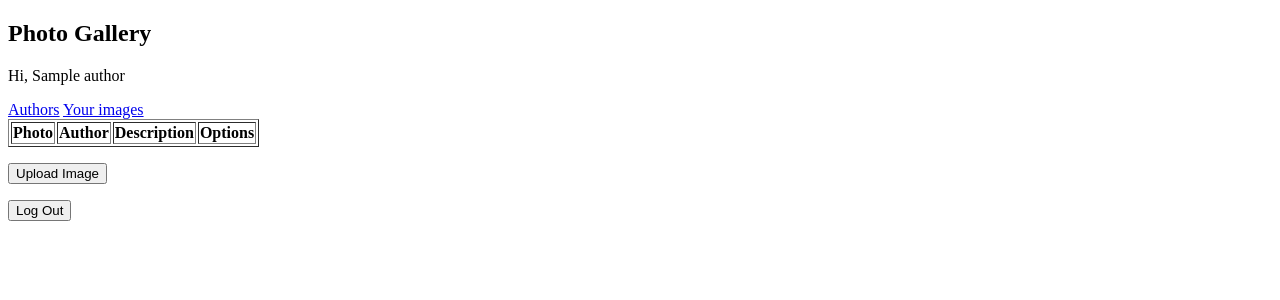
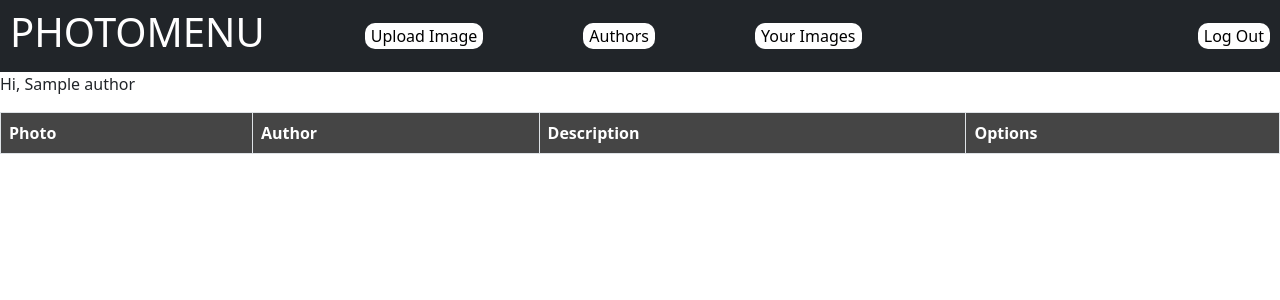
Before and after one commit to gamingamerman/photo_gallery, a PHP site: page /photo-page.php in a window 1280 px wide. Shown: the top 300 px of the page. Run offline with PHP 8.4, Linux system fonts and the light colour scheme; the visitor is signed in with stand-in values (Sample User, id 1); tables that the repository leaves empty or names only in its code hold one stand-in row (values such as "Sample post"); data that the repository does not hold is empty.

Commit message:
Stylized photo-page

```diff
--- a/authors.php
+++ b/authors.php
@@ -13,6 +13,7 @@ if (!isset($_SESSION["userID"])) {
   <meta charset="UTF-8">
   <meta http-equiv="X-UA-Compatible" content="IE=edge">
   <meta name="viewport" content="width=device-width, initial-scale=1.0">
+  <link rel="stylesheet" href="https://cdn.jsdelivr.net/npm/bootstrap@5.2.3/dist/css/bootstrap.min.css" integrity="sha384-rbsA2VBKQhggwzxH7pPCaAqO46MgnOM80zW1RWuH61DGLwZJEdK2Kadq2F9CUG65" crossorigin="anonymous">
   <title>PhotoMenu - Authors</title>
 </head>
 <body>
--- a/modify-photo.php
+++ b/modify-photo.php
@@ -44,6 +44,7 @@ endif;
   <meta http-equiv="X-UA-Compatible" content="IE=edge">
   <meta name="viewport" content="width=device-width, initial-scale=1.0">
   <title>PhotoMenu</title>
+  <link rel="stylesheet" href="https://cdn.jsdelivr.net/npm/bootstrap@5.2.3/dist/css/bootstrap.min.css" integrity="sha384-rbsA2VBKQhggwzxH7pPCaAqO46MgnOM80zW1RWuH61DGLwZJEdK2Kadq2F9CUG65" crossorigin="anonymous">
 </head>
 <body>
 <?php
--- a/photo-page.php
+++ b/photo-page.php
@@ -19,20 +19,70 @@ if (isset($_POST['logout'])) {
   <meta charset="UTF-8">
   <meta http-equiv="X-UA-Compatible" content="IE=edge">
   <meta name="viewport" content="width=device-width, initial-scale=1.0">
+  <link rel="stylesheet" href="https://cdn.jsdelivr.net/npm/bootstrap@5.2.3/dist/css/bootstrap.min.css" integrity="sha384-rbsA2VBKQhggwzxH7pPCaAqO46MgnOM80zW1RWuH61DGLwZJEdK2Kadq2F9CUG65" crossorigin="anonymous">
   <title>PhotoMenu</title>
+  <style>
+    .title {
+      color: white;
+      margin-left: 10px
+    }
+
+    .head-table{
+      background-color: #454545;
+      color: white;
+    }
+
+    .btn-border {
+      border: transparent;
+      color: black;
+      background-color: white;
+      border-radius: 10px;
+      margin-left: 100px
+    }
+
+    .logout {
+     margin-left:auto;
+     margin-right:10px
+    }
+
+    .centered {
+      text-align:center;
+    }
+
+    .btn-centered {
+      margin-top: 50%;
+
+    }
+
+    .btn-edit {
+      border: transparent;
+      color: white;
+      background-color: black;
+      border-radius: 5px;
+    }
+  </style>
 </head>
 <body>
-  <h2>Photo Gallery</h2>
+<header>
+    <nav class="navbar navbar-expand-lg navbar-dark bg-dark">
+      <h1 class="title">PHOTOMENU</h1>
+      <a href="upload-photo.php"><button class="btn-border">Upload Image</button></a>
+      <a href="authors.php" ><button class="btn-border">Authors</button></a>
+      <a href="your-images.php" ><button class="btn-border">Your Images</button></a>
+      <form action="" method="post" class="logout">
+        <button name="logout" class="btn-border">Log Out</button>
+      </form>
+    </nav>
+
+  </header>
   <?php
   $sql3 = 'SELECT * FROM authors WHERE id = ' . $_SESSION['userID'];
   $result3 = $link->query($sql3);
   $row3 = $result3->fetch_array();
   ?>
   <p>Hi, <?= $row3['name'] ?></p>
-  <a href="authors.php">Authors</a>
-  <a href="your-images.php">Your images</a>
-  <table border="1">
-    <thead>
+  <table border="1" class="table table-bordered">
+    <thead class="head-table">
       <th>Photo</th>
       <th>Author</th>
       <th>Description</th>
@@ -60,11 +110,12 @@ if (isset($_POST['logout'])) {
         <td><?= $row2['name'] ?></td>
         <td><?= $row['text'] ?></td>
 
-        <td>
+        <td class="centered">
           <?php
           if ($row['author_id'] == $_SESSION['userID']):
           ?>
-          <button><a href="modify-photo.php?id=<?= $row['id'] ?>">Edit</a></button>
+          <!-- <button class="btn-centered btn-edit"><a href="modify-photo.php?id=<?= $row['id'] ?>">Edit</a></button> -->
+          <a href="modify-photo.php?id=<?= $row['id'] ?>"><button class="btn-centered btn-edit">Edit</button></a>
           <?php else: ?>
           <p>You can't edit this image.</p>
           <?php endif; ?>
@@ -84,10 +135,8 @@ if (isset($_POST['logout'])) {
     </tbody>
   </table>
   <p>
-    <a href="upload-photo.php"><button>Upload Image</button></a>
-  <form action="" method="post">
-    <button name="logout">Log Out</button>
-  </form>
+
+
   </p>
 </body>
 </html>
--- a/upload-photo.php
+++ b/upload-photo.php
@@ -44,6 +44,7 @@ if(isset($_POST["send"])) {
     <meta http-equiv="X-UA-Compatible" content="IE=edge">
     <meta name="viewport" content="width=device-width, initial-scale=1.0">
     <title>PhotoMenu</title>
+    <link rel="stylesheet" href="https://cdn.jsdelivr.net/npm/bootstrap@5.2.3/dist/css/bootstrap.min.css" integrity="sha384-rbsA2VBKQhggwzxH7pPCaAqO46MgnOM80zW1RWuH61DGLwZJEdK2Kadq2F9CUG65" crossorigin="anonymous">
   </head>
   <body>
     <h2>Upload a Photo to the Gallery</h2>
--- a/your-images.php
+++ b/your-images.php
@@ -15,6 +15,7 @@
     <meta charset="UTF-8">
     <meta http-equiv="X-UA-Compatible" content="IE=edge">
     <meta name="viewport" content="width=device-width, initial-scale=1.0">
+    <link rel="stylesheet" href="https://cdn.jsdelivr.net/npm/bootstrap@5.2.3/dist/css/bootstrap.min.css" integrity="sha384-rbsA2VBKQhggwzxH7pPCaAqO46MgnOM80zW1RWuH61DGLwZJEdK2Kadq2F9CUG65" crossorigin="anonymous">
     <title>PhotoMenu</title>
 </head>
 <body>
```
